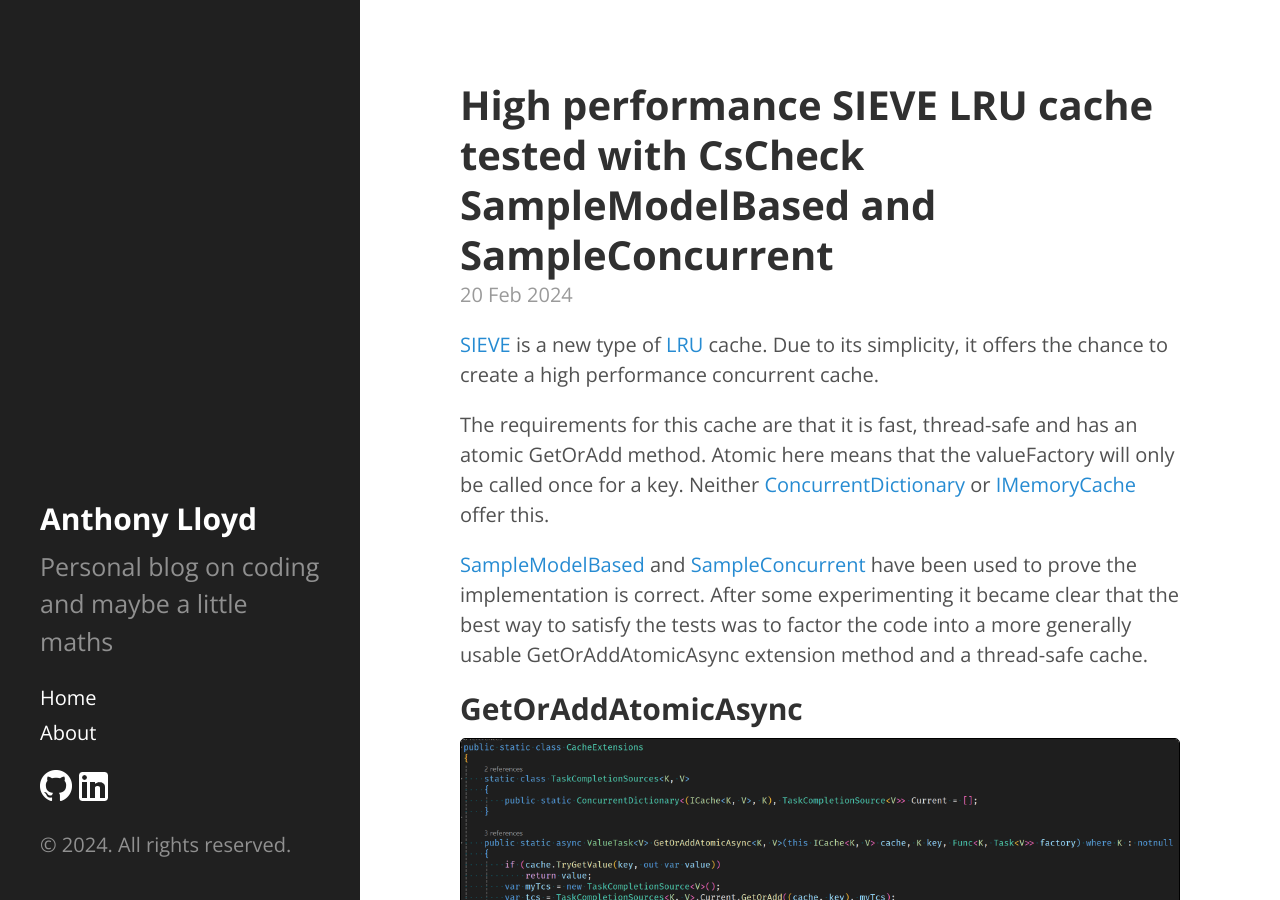
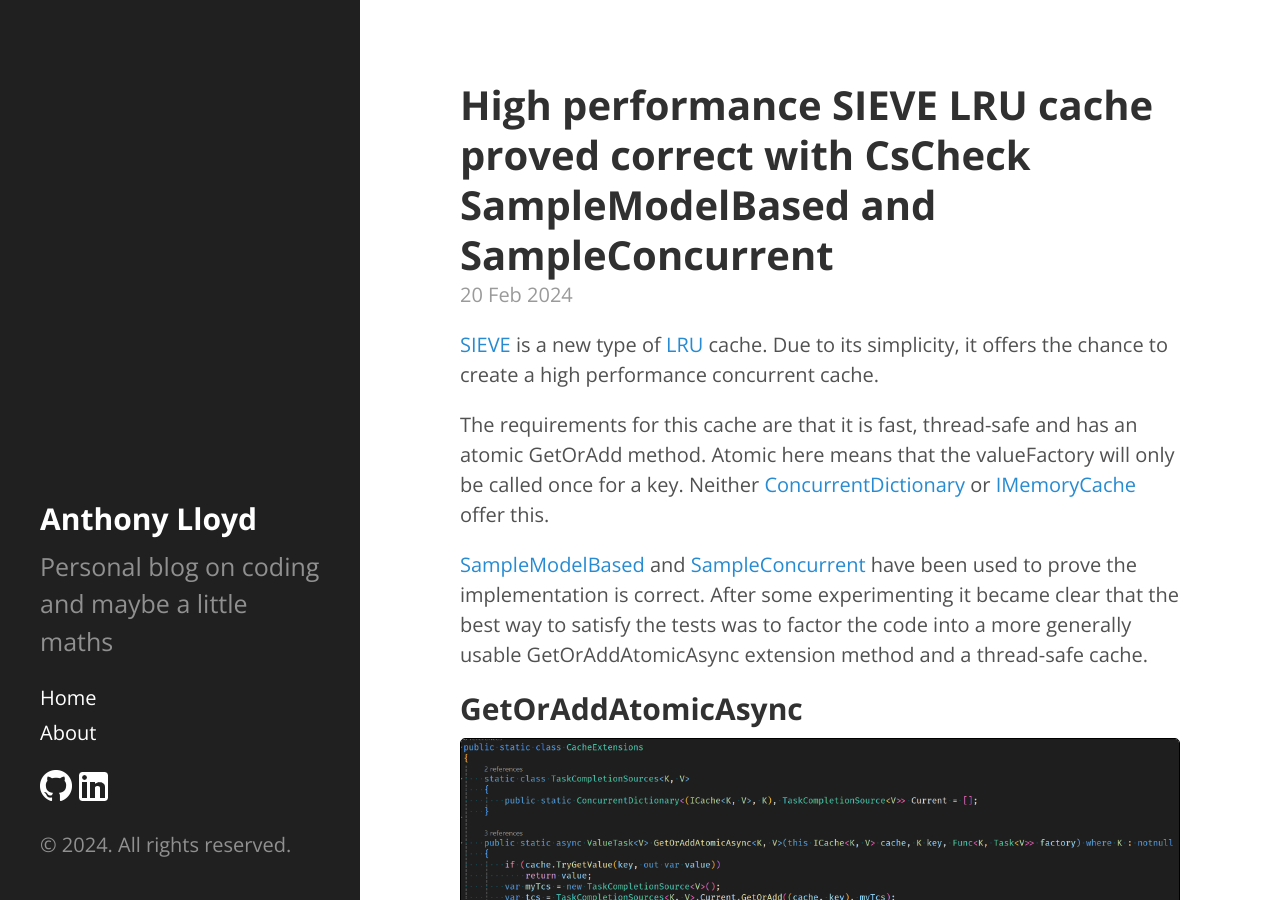
Before and after one commit to AnthonyLloyd/AnthonyLloyd.github.io, a Jekyll site: the page built from _posts/2024-02-20-sieve.html, in a window 1280 px wide and 900 px high. Built offline with Jekyll 4.4.1, drawn with Linux system fonts in a browser that asks for light colours; some web fonts are replaced; comment, search, counter and statistics services are not loaded.

Commit message:
add SIEVE

```diff
--- a/_posts/2024-02-20-sieve.html
+++ b/_posts/2024-02-20-sieve.html
@@ -1,8 +1,8 @@
 ---
 layout: post
-title: "High performance SIEVE LRU cache tested with CsCheck SampleModelBased and SampleConcurrent"
+title: "High performance SIEVE LRU cache proved correct with CsCheck SampleModelBased and SampleConcurrent"
 tags: [sieve, lru, cache, cscheck, model-based, concurrent]
-description: "High performance SIEVE LRU cache tested with CsCheck SampleModelBased and SampleConcurrent"
+description: "High performance SIEVE LRU cache proved correct with CsCheck SampleModelBased and SampleConcurrent"
 keywords: sieve lru cache cscheck model-based concurrent
 ---
 
```
